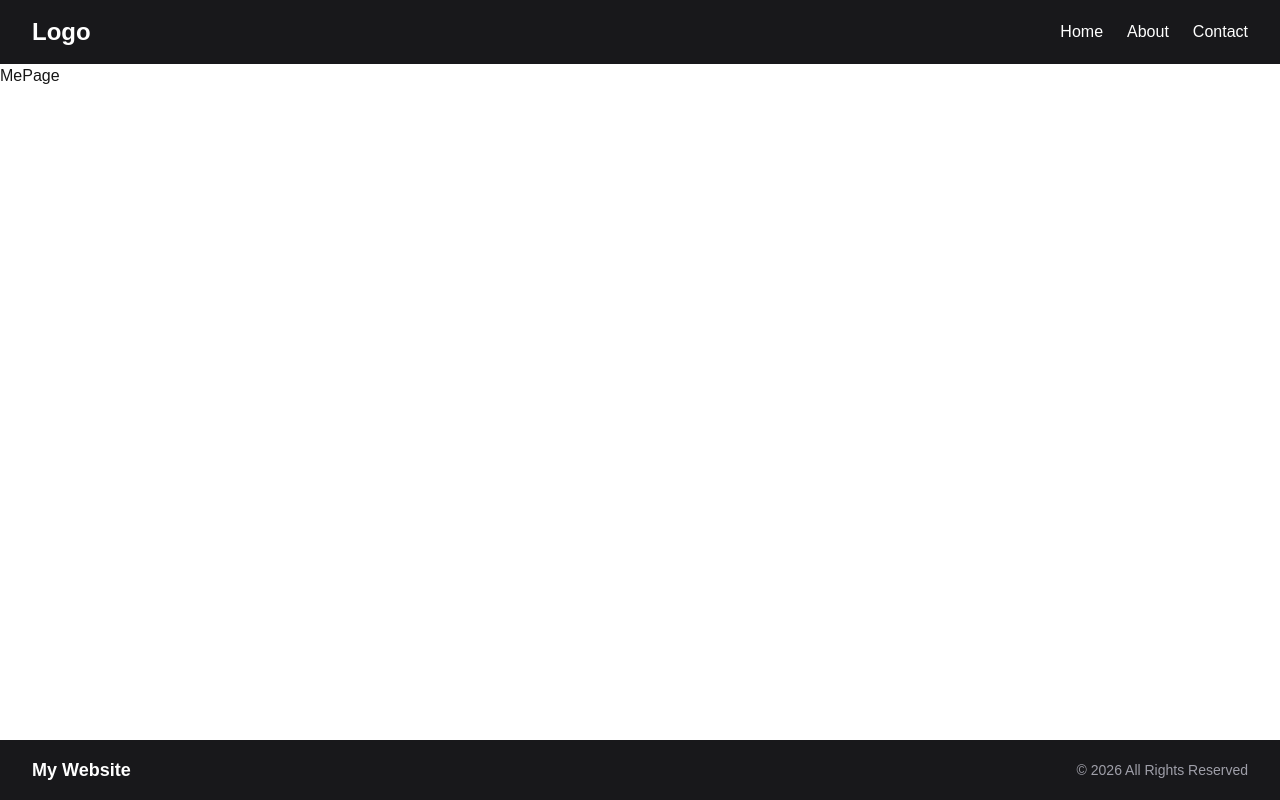
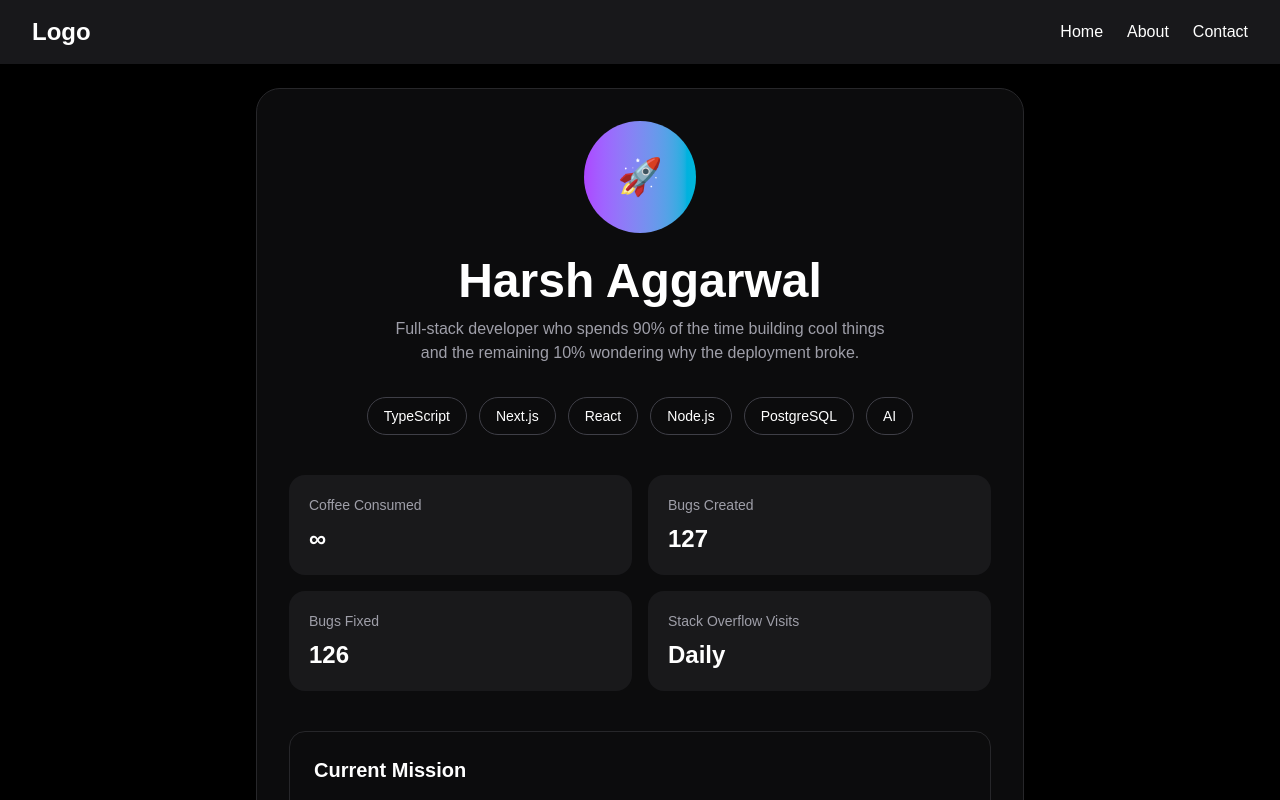
Before and after one commit to harshaggarwal04/testing-repo, a Next.js app: page /me in a window 1280 px wide. Shown: the top 800 px of the page. Built offline with nearby package versions, Linux system fonts and the light colour scheme.

Commit message:
completed me page

```diff
--- a/app/me/page.tsx
+++ b/app/me/page.tsx
@@ -1,9 +1,73 @@
-import React from 'react'
+export default function MePage() {
+  const stats = [
+    { label: "Coffee Consumed", value: "∞" },
+    { label: "Bugs Created", value: "127" },
+    { label: "Bugs Fixed", value: "126" },
+    { label: "Stack Overflow Visits", value: "Daily" },
+  ];
 
-const MePage = () => {
   return (
-    <div>MePage</div>
-  )
+    <main className="min-h-screen bg-black text-white flex items-center justify-center p-6">
+      <div className="max-w-3xl w-full">
+        <div className="rounded-3xl border border-zinc-800 bg-zinc-900/50 p-8 backdrop-blur">
+          <div className="flex flex-col items-center text-center">
+            <div className="h-28 w-28 rounded-full bg-gradient-to-r from-purple-500 to-cyan-500 flex items-center justify-center text-4xl font-bold">
+              🚀
+            </div>
+
+            <h1 className="mt-6 text-5xl font-bold">
+              Harsh Aggarwal
+            </h1>
+
+            <p className="mt-3 text-zinc-400 max-w-lg">
+              Full-stack developer who spends 90% of the time building cool
+              things and the remaining 10% wondering why the deployment broke.
+            </p>
+
+            <div className="mt-8 flex gap-3 flex-wrap justify-center">
+              {[
+                "TypeScript",
+                "Next.js",
+                "React",
+                "Node.js",
+                "PostgreSQL",
+                "AI",
+              ].map((skill) => (
+                <span
+                  key={skill}
+                  className="rounded-full border border-zinc-700 px-4 py-2 text-sm"
+                >
+                  {skill}
+                </span>
+              ))}
+            </div>
+          </div>
+
+          <div className="mt-10 grid grid-cols-2 gap-4">
+            {stats.map((item) => (
+              <div
+                key={item.label}
+                className="rounded-2xl bg-zinc-800/50 p-5"
+              >
+                <p className="text-zinc-400 text-sm">{item.label}</p>
+                <p className="mt-2 text-2xl font-bold">{item.value}</p>
+              </div>
+            ))}
+          </div>
+
+          <div className="mt-10 rounded-2xl border border-zinc-800 p-6">
+            <h2 className="text-xl font-semibold">Current Mission</h2>
+            <p className="mt-3 text-zinc-400">
+              Building an AI-powered code reviewer that politely tells developers
+              their code is terrible.
+            </p>
+          </div>
+
+          <div className="mt-8 text-center text-zinc-500 text-sm">
+            Built with ☕, questionable decisions, and TypeScript.
+          </div>
+        </div>
+      </div>
+    </main>
+  );
 }
-
-export default MePage
```
